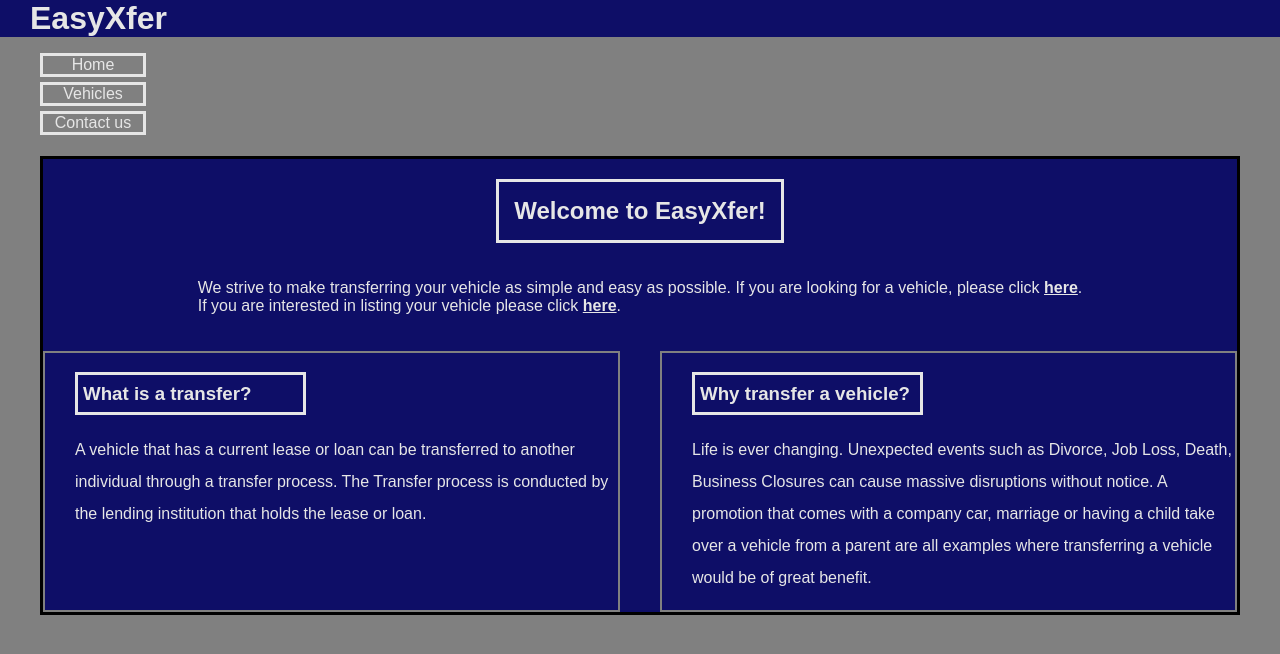
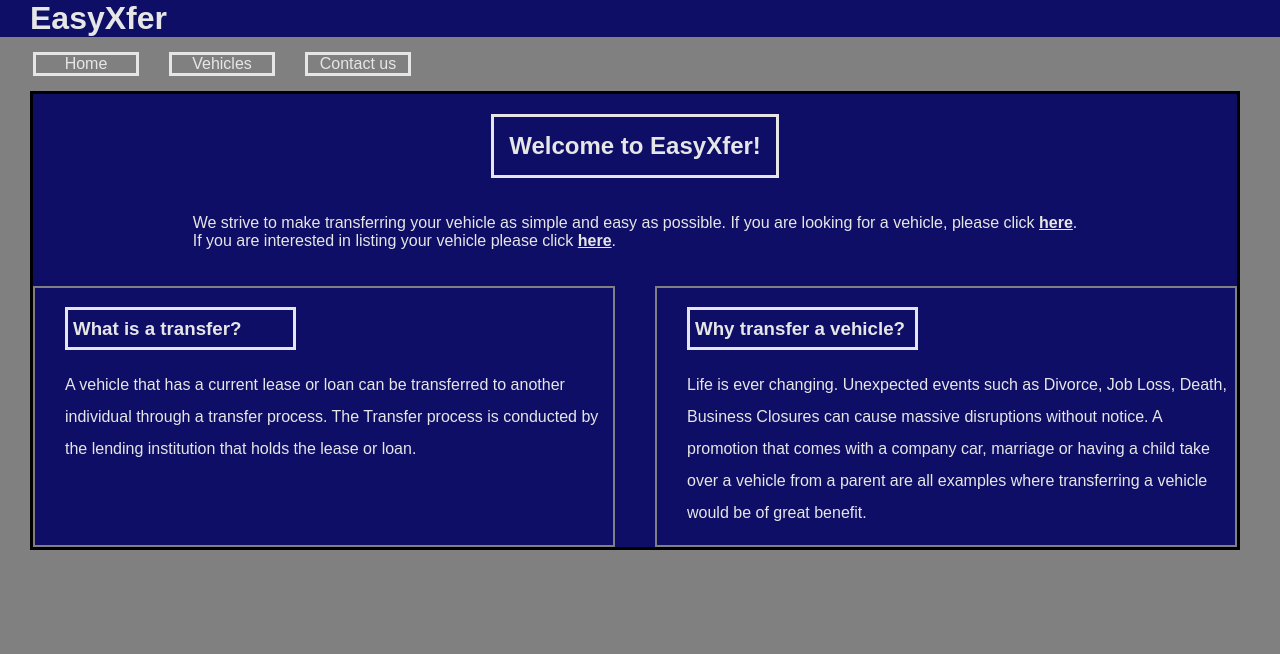
Before and after one commit to btslagle/capstone, an Angular app: page / in a window 1280 px wide. Shown: the top 654 px of the page. Built offline with nearby package versions, Linux system fonts and the light colour scheme; a web font is replaced by a local one.

Commit message:
Update styling

```diff
--- a/src/styles.css
+++ b/src/styles.css
@@ -10,6 +10,12 @@ h1 {
     background-color: rgb(14, 14, 103);
     margin: 0;
     padding-left: 30px;
+}
+
+ul {
+    margin: 15px;
+    padding-left: 18px;
+    display: flex;
 }
 
 li a {
@@ -41,7 +47,7 @@ span a:hover {
 }
 
 li+li {
-    margin: 5px 0px;
+    margin-left: 30px;
 }
 
 ul li {
@@ -76,7 +82,7 @@ main h2 {
 main {
     display: flex;
     border: black solid 3px;
-    margin-left: 40px;
+    margin-left: 30px;
     margin-right: 40px;
     flex-direction: column;
     align-items: center;
```
